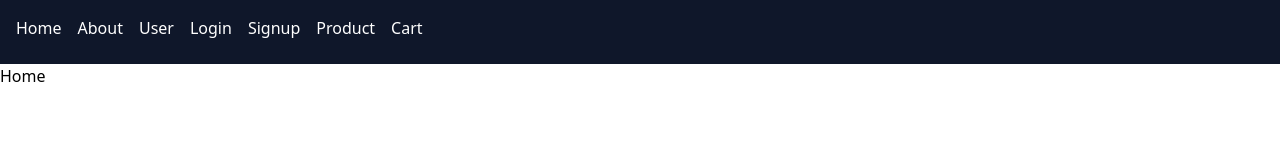
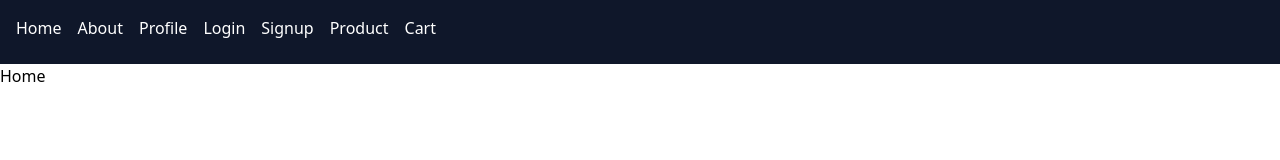
Before and after one commit to namanBathla/ecommerce-store-react, a React (Vite) app: page / in a window 1280 px wide. Shown: the top 160 px of the page. Built offline with nearby package versions, Linux system fonts and the light colour scheme.

Commit message:
debug router

```diff
--- a/src/App.jsx
+++ b/src/App.jsx
@@ -4,7 +4,6 @@ function App() {
 
   return (
     <>
-      <RouterProvider router={router} />
     </>
   );
 }
--- a/src/components/Navbar.jsx
+++ b/src/components/Navbar.jsx
@@ -5,7 +5,7 @@ function Navbar() {
     <div className="bg-slate-900 h-16 w-full text-white flex gap-4 p-4">
       <NavLink to="/">Home</NavLink>
       <NavLink to="/about">About</NavLink>
-      <NavLink to="/profile/user1">User</NavLink>
+      <NavLink to="/profile">Profile</NavLink>
       <NavLink to="/login">Login</NavLink>
       <NavLink to="/signup">Signup</NavLink>
       <NavLink to="/product">Product</NavLink>
--- a/src/pages/Profile.jsx
+++ b/src/pages/Profile.jsx
@@ -1,9 +1,9 @@
-import { useParams } from 'react-router-dom';
+// import { useParams } from 'react-router-dom';
 
 const Profile = () => {
-    const params = useParams()
+    // const params = useParams()
   return (
-    <div>Welcome user {params.username}</div>
+    <div>Profile</div>
   )
 }
 
```
